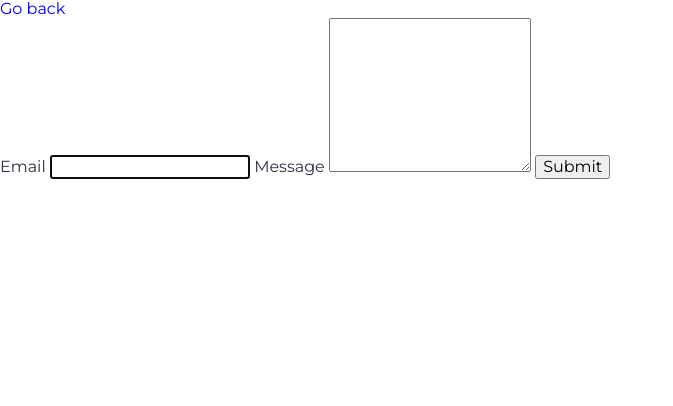
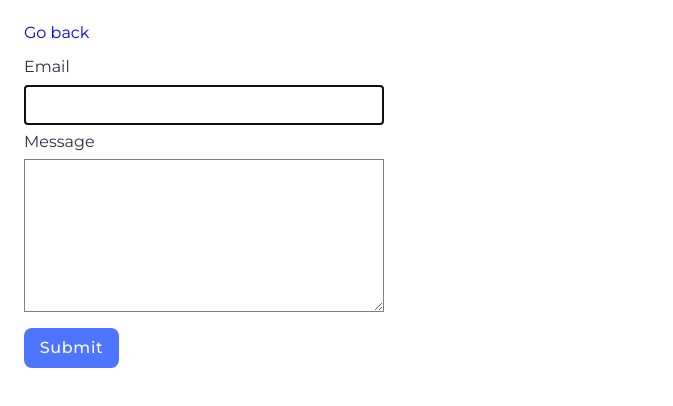
Before and after one commit to Vi-Kovalska/goit-js-hw-09, a website: page src/public/2-form.html in a window 1280 px wide. Shown: the whole page, without its empty margins (0-673 px from the left). Drawn offline with nearby package versions, Linux system fonts and the light colour scheme.

Commit message:
add styles

```diff
--- a/src/css/2-form.css
+++ b/src/css/2-form.css
@@ -1,8 +1,8 @@
 body {
     font-family: 'Montserrat', sans-serif;
     color:#2E2F42;
-    ;
     background-color: #fff;
+    padding: 24px;
 }
 h1, h2, h3, h4, h5, h6, p {
     margin-top: 0;
@@ -17,3 +17,51 @@ ul, ol {
     margin-bottom: 0;
     padding-left: 0;
 }
+.feedback-form {
+    display: flex;
+    flex-direction: column;
+    margin-top: 16px;
+}
+label{
+    display: flex;
+    flex-direction: column;
+}
+input {
+    width: 360px;
+    height: 40px;
+    border: 1px solid #808080;
+    border-radius: 4 px;
+    margin-top: 8px;
+    margin-bottom: 8px;
+    transition: border 250ms cubic-bezier(0.4, 0, 0.2, 1);
+}
+textarea {
+    width: 360px;
+    min-height: 80px;
+    border: 1px solid #808080;
+    border-radius: 4 px;
+    margin-top: 8px;
+    margin-bottom: 16px;
+    transition: border 250ms cubic-bezier(0.4, 0, 0.2, 1);
+}
+input:hover, textarea:hover, input:focus, textarea:focus {
+    border: 1px solid #000000;
+}
+button {
+    width: 95px;
+    height: 40px;
+    font-family: Montserrat;
+font-size: 16px;
+font-weight: 500;
+line-height: 24px;
+letter-spacing: 0.04em;
+color: #FFFFFF;
+background-color: #4E75FF;
+border: none;
+border-radius: 8px;
+transition:  background-color 250ms cubic-bezier(0.4, 0, 0.2, 1);
+}
+button:hover, button:focus{
+    background-color: #6C8CFF;
+
+}
```
Also changed, not shown: src/public/index.html (+1 -1 lines), src/public/main.js (deleted).
